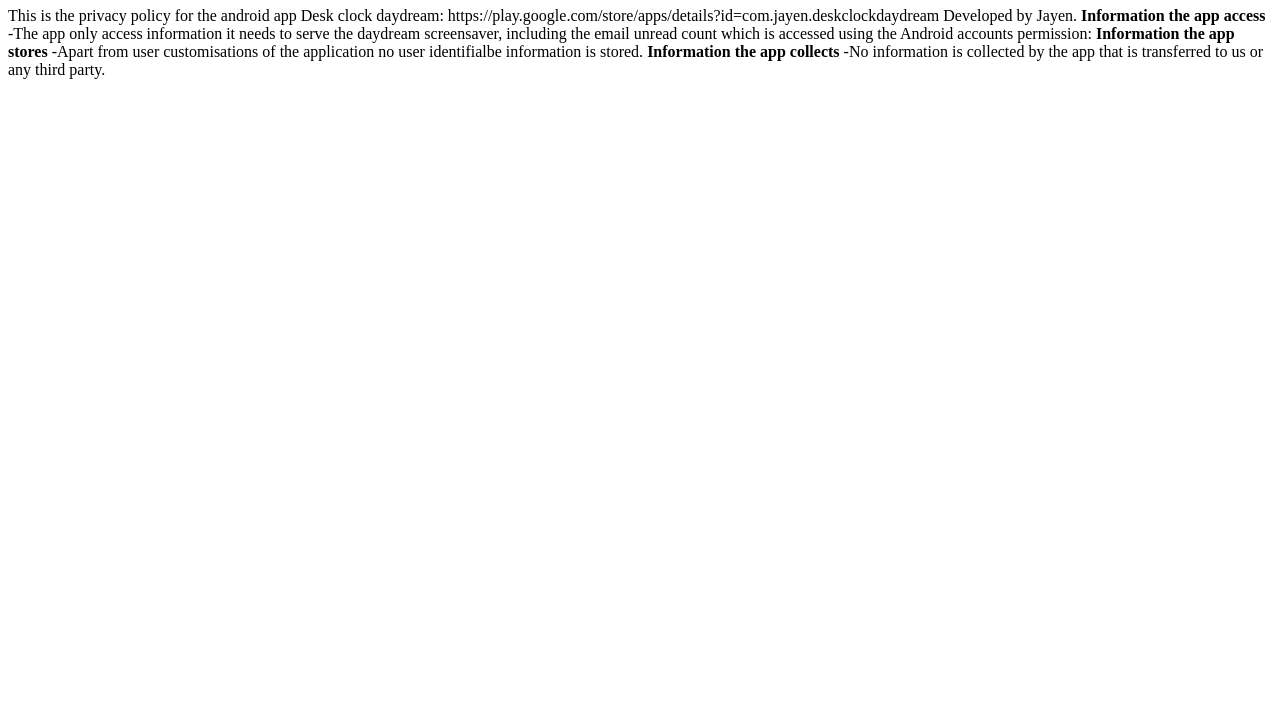
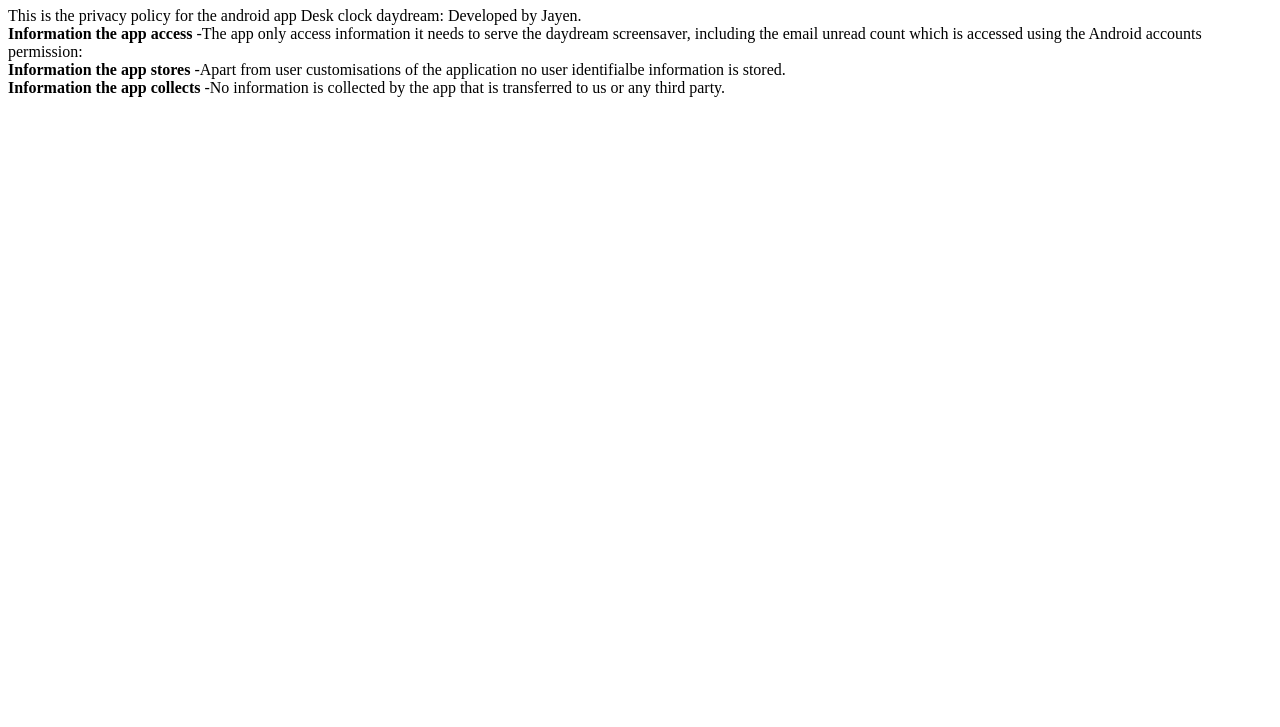
Before and after one commit to Jayen/deskclock-daydream, a plain HTML site: page index.html in a window 1280 px wide. Shown: the part 73-800 px from the top of the page. Drawn offline with Linux system fonts and the light colour scheme.

Commit message:
Update index.html

```diff
--- a/index.html
+++ b/index.html
@@ -11,16 +11,16 @@
   <h1>Privacy policy: Desk clock daydream</h1>
 
   This is the privacy policy for the android app Desk clock daydream:
-  https://play.google.com/store/apps/details?id=com.jayen.deskclockdaydream
+  <a href="https://play.google.com/store/apps/details?id=com.jayen.deskclockdaydream"></a>
   Developed by Jayen.
-
+  <br>
   <b>Information the app access</b>
   -The app only access information it needs to serve the daydream screensaver,
   including the email unread count which is accessed using the Android accounts permission:
-
+  <br>
   <b>Information the app stores</b>
   -Apart from user customisations of the application no user identifialbe information is stored.
-
+  <br>
   <b>Information the app collects</b>
   -No information is collected by the app that is transferred to us or any third party.
 
```
